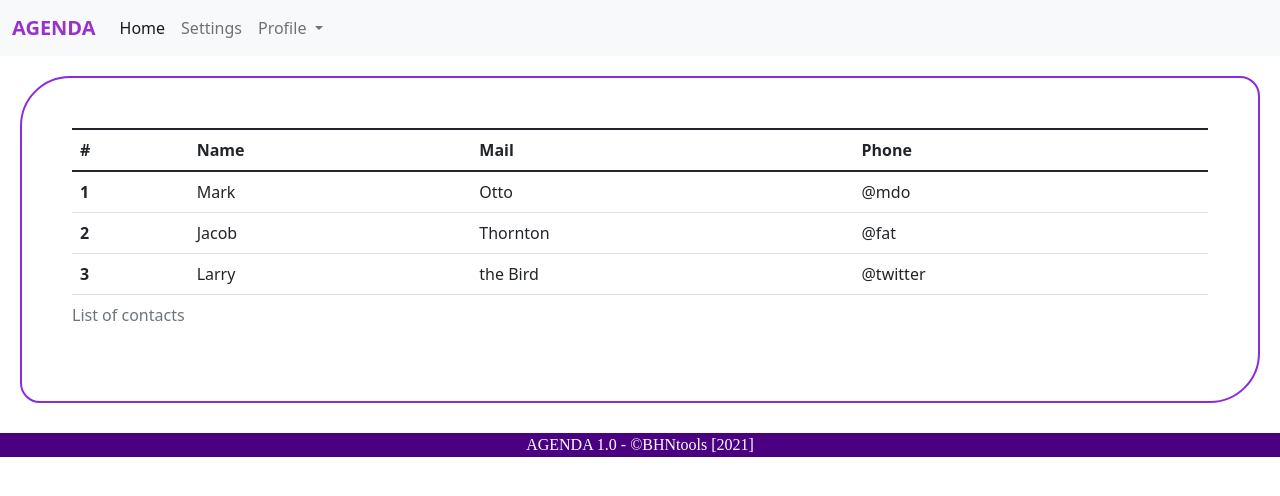
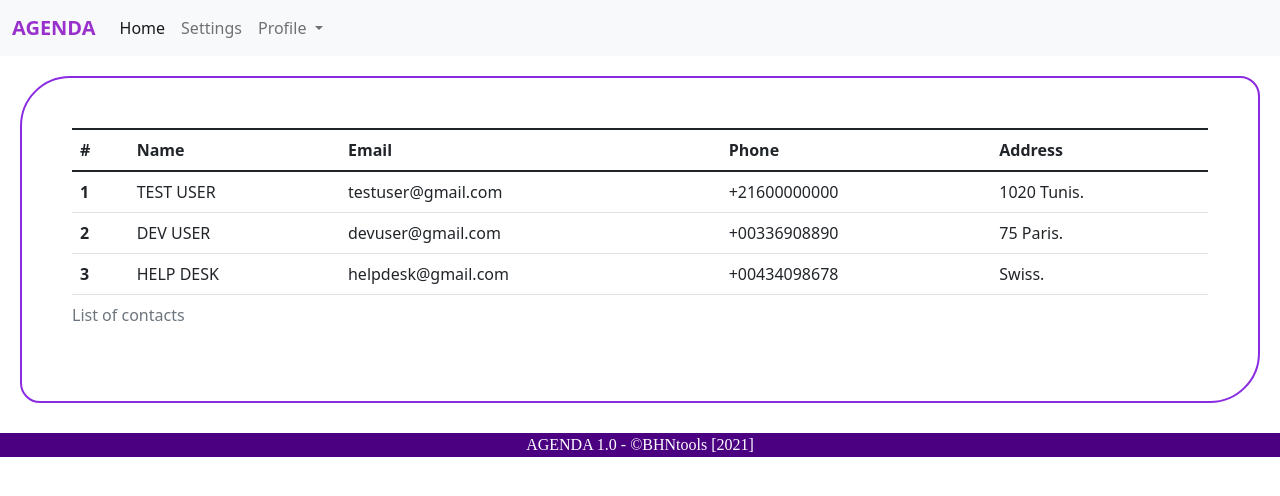
Before and after one commit to NajlaBH/ngagenda, an Angular app: page / in a window 1280 px wide. Shown: the top 496 px of the page. Built offline with nearby package versions, Linux system fonts and the light colour scheme.

Commit message:
:wrench: Add Contact model.

```diff
--- a/src/app/ccontacts/ccontacts.component.html
+++ b/src/app/ccontacts/ccontacts.component.html
@@ -6,28 +6,18 @@
       <tr>
       <th scope="col">#</th>
       <th scope="col">Name</th>
-      <th scope="col">Mail</th>
+      <th scope="col">Email</th>
       <th scope="col">Phone</th>
+      <th scope="col">Address</th>
       </tr>
       </thead>
      <tbody>
-     <tr>
-      <th scope="row">1</th>
-      <td>Mark</td>
-      <td>Otto</td>
-      <td>@mdo</td>
-     </tr>
-     <tr>
-      <th scope="row">2</th>
-      <td>Jacob</td>
-      <td>Thornton</td>
-      <td>@fat</td>
-     </tr>
-     <tr>
-      <th scope="row">3</th>
-      <td>Larry</td>
-      <td>the Bird</td>
-      <td>@twitter</td>
+     <tr  *ngFor="let contact of contacts" >
+	     <th scope="row"> {{ contact.contactid }} </th>
+	     <td> {{contact.fullname | uppercase}} </td>
+	     <td> {{contact.email}} </td>
+	     <td> {{contact.phone}} </td>
+	     <td> {{contact.address}}</td>
      </tr>
     </tbody>
     </table>
--- a/src/app/ccontacts/ccontacts.component.ts
+++ b/src/app/ccontacts/ccontacts.component.ts
@@ -1,4 +1,7 @@
 import { Component, OnInit } from '@angular/core';
+
+import { Contact } from '../models/contact';
+
 
 @Component({
   selector: 'app-ccontacts',
@@ -12,4 +15,9 @@ export class CcontactsComponent implements OnInit {
   ngOnInit(): void {
   }
 
+ contacts:Contact[] = [
+    new Contact(1,'test user','testuser@gmail.com','+21600000000','1020 Tunis.'),
+    new Contact(2,'dev user','devuser@gmail.com','+00336908890','75 Paris.'),
+    new Contact(3,'help desk', 'helpdesk@gmail.com','+00434098678','Swiss.')
+ ]
 }
--- /dev/null
+++ b/src/app/models/contact.ts
@@ -0,0 +1,22 @@
+export class Contact{
+    contactid:number;
+    fullname:string;
+    email:string;
+    phone:string;
+    address: string;
+
+    constructor(
+	contactid:number,
+        fullname:string,
+        email:string,
+	phone:string,
+        address: string
+     ){
+	this.contactid = contactid;
+        this.fullname = fullname;
+        this.email = email;
+	this.phone = phone;
+        this.address = address;
+
+    }
+}
```
